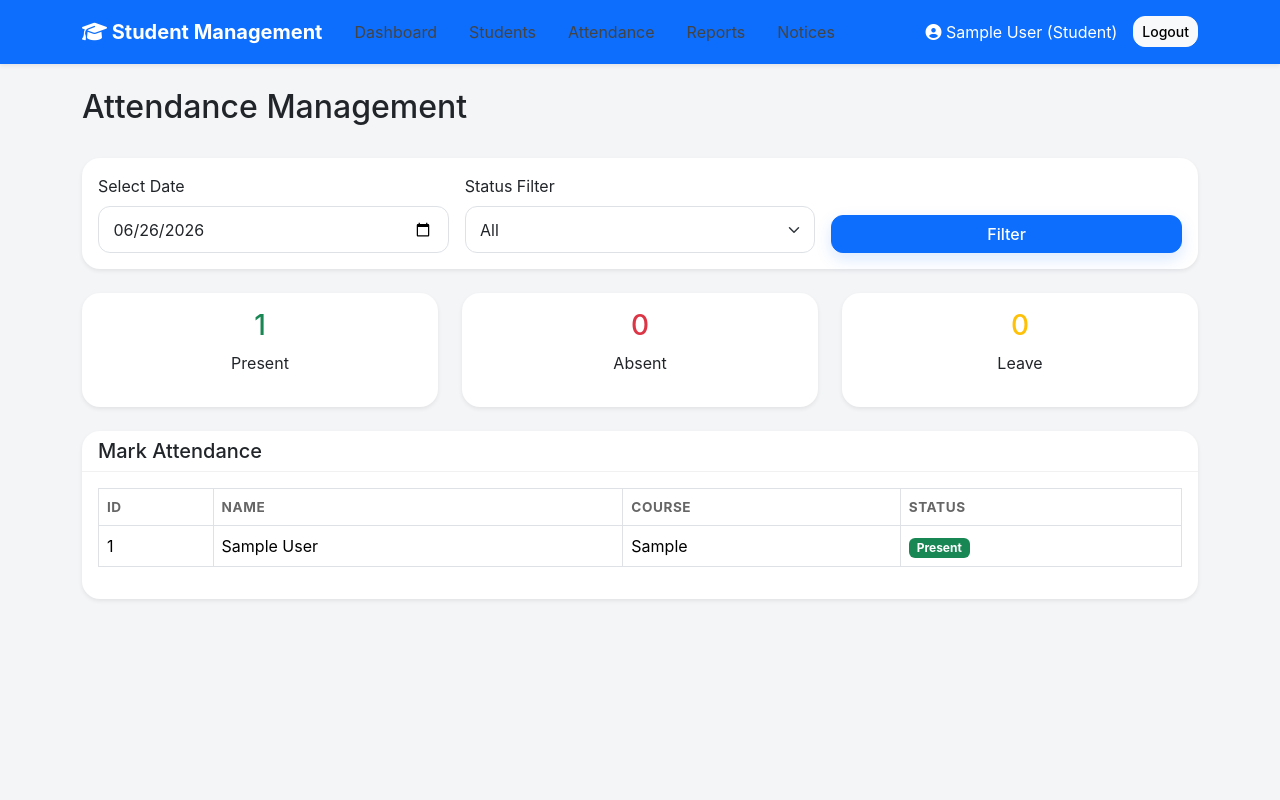
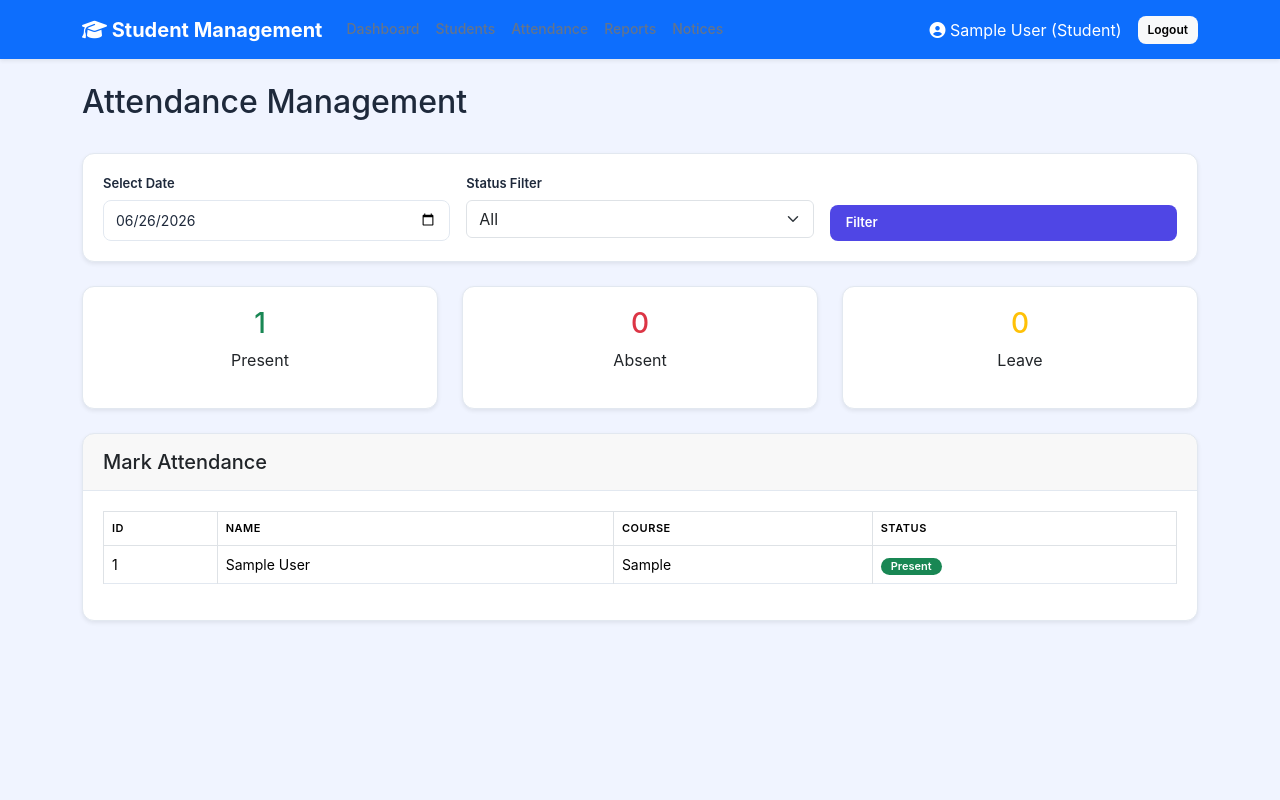
Before and after one commit to BurukalaManiReethika/student-management-system, a Flask app: page /attendance in a window 1280 px wide. Run offline with Flask 3, Linux system fonts and the light colour scheme; the visitor is signed in with stand-in values (Sample User, id 1); tables that the repository leaves empty hold one stand-in row (values such as "Sample post").

Commit message:
Update style.css

```diff
--- a/static/css/style.css
+++ b/static/css/style.css
@@ -1,274 +1,496 @@
-/* ── Layout ─────────────────────────────────────────────────────────── */
-body { background: #f4f5f7; font-family: -apple-system, BlinkMacSystemFont, 'Segoe UI', sans-serif; }
+/* ============================================
+   Student Management System - Enhanced CSS
+   Features: Dark Mode, Modern UI, Animations
+   ============================================ */
 
-#wrapper { height: 100vh; overflow: hidden; }
+:root {
+  --bg:          #f0f4ff;
+  --surface:     #ffffff;
+  --surface2:    #f8faff;
+  --border:      #e2e8f0;
+  --text:        #1e293b;
+  --text-muted:  #64748b;
+  --primary:     #4f46e5;
+  --primary-h:   #4338ca;
+  --success:     #10b981;
+  --danger:      #ef4444;
+  --warning:     #f59e0b;
+  --info:        #3b82f6;
+  --shadow:      0 1px 3px rgba(0,0,0,0.08), 0 4px 16px rgba(79,70,229,0.06);
+  --radius:      12px;
+  --radius-sm:   8px;
+  --transition:  0.2s ease;
+}
 
-/* ── Sidebar ─────────────────────────────────────────────────────────── */
-#sidebar {
-  width: 220px; min-width: 220px;
-  background: #fff;
-  border-right: 1px solid #e8e8e8;
-  display: flex; flex-direction: column;
-  height: 100vh; overflow-y: auto;
+/* ── Dark Mode ── */
+[data-theme="dark"] {
+  --bg:         #0f172a;
+  --surface:    #1e293b;
+  --surface2:   #243048;
+  --border:     #334155;
+  --text:       #e2e8f0;
+  --text-muted: #94a3b8;
+  --shadow:     0 1px 3px rgba(0,0,0,0.3), 0 4px 16px rgba(0,0,0,0.2);
+}
+
+* { box-sizing: border-box; margin: 0; padding: 0; }
+
+body {
+  font-family: 'Inter', -apple-system, BlinkMacSystemFont, sans-serif;
+  background: var(--bg);
+  color: var(--text);
+  transition: background var(--transition), color var(--transition);
+  min-height: 100vh;
+}
+
+/* ── Sidebar ── */
+.sidebar {
+  position: fixed;
+  top: 0; left: 0;
+  width: 240px;
+  height: 100vh;
+  background: var(--surface);
+  border-right: 1px solid var(--border);
+  display: flex;
+  flex-direction: column;
+  z-index: 100;
+  transition: background var(--transition), border-color var(--transition);
 }
 
 .sidebar-brand {
-  font-weight: 700;
-  font-size: 1.1rem;
-  padding: 1rem;
-  border-bottom: 1px solid #eee;
+  padding: 20px 24px;
+  border-bottom: 1px solid var(--border);
+  display: flex;
+  align-items: center;
+  gap: 10px;
+  text-decoration: none;
 }
 
-.sidebar-brand i { color: #0d6efd; }
+.sidebar-brand .brand-icon {
+  width: 36px; height: 36px;
+  background: linear-gradient(135deg, var(--primary), #7c3aed);
+  border-radius: 10px;
+  display: flex; align-items: center; justify-content: center;
+  color: white; font-size: 18px;
+}
+
+.sidebar-brand .brand-text {
+  font-size: 14px;
+  font-weight: 700;
+  color: var(--text);
+  line-height: 1.2;
+}
+
+.sidebar-brand .brand-sub {
+  font-size: 11px;
+  color: var(--text-muted);
+  font-weight: 400;
+}
+
+.sidebar-nav {
+  flex: 1;
+  padding: 16px 12px;
+  overflow-y: auto;
+}
+
+.nav-section-label {
+  font-size: 10px;
+  font-weight: 600;
+  text-transform: uppercase;
+  letter-spacing: 0.08em;
+  color: var(--text-muted);
+  padding: 8px 12px 4px;
+}
 
 .nav-link {
-  color: #444;
-  border-radius: 10px;
-  margin: .15rem .5rem;
-  padding: .6rem .75rem;
+  display: flex;
+  align-items: center;
+  gap: 10px;
+  padding: 10px 12px;
+  border-radius: var(--radius-sm);
+  color: var(--text-muted);
+  text-decoration: none;
+  font-size: 14px;
+  font-weight: 500;
+  transition: all var(--transition);
+  margin-bottom: 2px;
 }
 
-.nav-link:hover,
-.nav-link.active {
-  background: #eef4ff;
-  color: #0d6efd;
+.nav-link:hover {
+  background: var(--surface2);
+  color: var(--primary);
 }
 
-.nav-link i { width: 20px; }
+.nav-link.active {
+  background: rgba(79, 70, 229, 0.1);
+  color: var(--primary);
+  font-weight: 600;
+}
 
-/* ── Main ────────────────────────────────────────────────────────────── */
-#content {
-  flex: 1;
-  overflow-y: auto;
-  height: 100vh;
+[data-theme="dark"] .nav-link.active {
+  background: rgba(79, 70, 229, 0.2);
+}
+
+.nav-link i { width: 18px; text-align: center; font-size: 16px; }
+
+.sidebar-footer {
+  padding: 16px 12px;
+  border-top: 1px solid var(--border);
+}
+
+.user-card {
+  display: flex;
+  align-items: center;
+  gap: 10px;
+  padding: 10px 12px;
+  border-radius: var(--radius-sm);
+  background: var(--surface2);
+}
+
+.user-avatar {
+  width: 32px; height: 32px;
+  border-radius: 50%;
+  background: linear-gradient(135deg, var(--primary), #7c3aed);
+  display: flex; align-items: center; justify-content: center;
+  color: white; font-size: 13px; font-weight: 700;
+}
+
+.user-info { flex: 1; min-width: 0; }
+.user-name  { font-size: 13px; font-weight: 600; color: var(--text); white-space: nowrap; overflow: hidden; text-overflow: ellipsis; }
+.user-role  { font-size: 11px; color: var(--text-muted); text-transform: capitalize; }
+
+/* ── Main Content ── */
+.main-content {
+  margin-left: 240px;
+  min-height: 100vh;
 }
 
 .topbar {
-  background: #fff;
-  border-bottom: 1px solid #eee;
-  padding: .75rem 1rem;
+  height: 60px;
+  background: var(--surface);
+  border-bottom: 1px solid var(--border);
+  display: flex;
+  align-items: center;
+  justify-content: space-between;
+  padding: 0 24px;
+  position: sticky;
+  top: 0;
+  z-index: 50;
 }
 
-/* ── Cards ───────────────────────────────────────────────────────────── */
-.stat-card {
-  border: 0;
-  border-radius: 18px;
+.topbar-title {
+  font-size: 16px;
+  font-weight: 600;
+  color: var(--text);
+}
+
+.topbar-actions { display: flex; align-items: center; gap: 8px; }
+
+.page-body { padding: 24px; }
+
+/* ── Dark Mode Toggle ── */
+.dark-toggle {
+  width: 36px; height: 36px;
+  border-radius: 50%;
+  border: 1px solid var(--border);
+  background: var(--surface2);
+  color: var(--text-muted);
+  cursor: pointer;
+  display: flex; align-items: center; justify-content: center;
+  font-size: 16px;
+  transition: all var(--transition);
+}
+.dark-toggle:hover { color: var(--primary); border-color: var(--primary); }
+
+/* ── Cards ── */
+.card {
+  background: var(--surface);
+  border: 1px solid var(--border);
+  border-radius: var(--radius);
+  box-shadow: var(--shadow);
+  transition: background var(--transition), border-color var(--transition);
   overflow: hidden;
 }
 
-.stat-card .card-body {
-  padding: 1rem 1.2rem;
+.card-header {
+  padding: 16px 20px;
+  border-bottom: 1px solid var(--border);
+  display: flex;
+  align-items: center;
+  justify-content: space-between;
 }
 
-.stat-icon {
-  width: 52px;
-  height: 52px;
-  border-radius: 14px;
-  display: grid;
-  place-items: center;
-  font-size: 1.2rem;
+.card-title {
+  font-size: 15px;
+  font-weight: 600;
+  color: var(--text);
 }
 
-.bg-soft-primary { background: rgba(13,110,253,.12); color: #0d6efd; }
-.bg-soft-success { background: rgba(25,135,84,.12); color: #198754; }
-.bg-soft-warning { background: rgba(255,193,7,.18); color: #9a6b00; }
-.bg-soft-danger  { background: rgba(220,53,69,.12); color: #dc3545; }
+.card-body { padding: 20px; }
 
-.card {
-  border: 0;
-  border-radius: 18px;
+/* ── Stat Cards ── */
+.stat-grid {
+  display: grid;
+  grid-template-columns: repeat(auto-fit, minmax(180px, 1fr));
+  gap: 16px;
+  margin-bottom: 24px;
 }
 
-.card-header {
-  background: transparent;
-  border-bottom: 1px solid #f1f1f1;
+.stat-card {
+  background: var(--surface);
+  border: 1px solid var(--border);
+  border-radius: var(--radius);
+  padding: 20px;
+  box-shadow: var(--shadow);
+  display: flex;
+  align-items: center;
+  gap: 16px;
+  transition: transform 0.15s ease, box-shadow 0.15s ease;
+}
+
+.stat-card:hover { transform: translateY(-2px); box-shadow: 0 8px 24px rgba(79,70,229,0.12); }
+
+.stat-icon {
+  width: 48px; height: 48px;
+  border-radius: 12px;
+  display: flex; align-items: center; justify-content: center;
+  font-size: 22px;
+  flex-shrink: 0;
+}
+
+.stat-icon.blue   { background: rgba(79,70,229,0.1);  color: var(--primary); }
+.stat-icon.green  { background: rgba(16,185,129,0.1); color: var(--success); }
+.stat-icon.yellow { background: rgba(245,158,11,0.1); color: var(--warning); }
+.stat-icon.red    { background: rgba(239,68,68,0.1);  color: var(--danger);  }
+
+.stat-value { font-size: 28px; font-weight: 700; color: var(--text); line-height: 1; }
+.stat-label { font-size: 12px; color: var(--text-muted); margin-top: 4px; }
+
+/* ── Tables ── */
+.table-wrapper { overflow-x: auto; }
+
+table {
+  width: 100%;
+  border-collapse: collapse;
+  font-size: 14px;
+}
+
+thead th {
+  background: var(--surface2);
+  color: var(--text-muted);
+  font-size: 11px;
+  font-weight: 600;
+  text-transform: uppercase;
+  letter-spacing: 0.05em;
+  padding: 12px 16px;
+  text-align: left;
+  border-bottom: 1px solid var(--border);
+}
+
+tbody tr {
+  border-bottom: 1px solid var(--border);
+  transition: background var(--transition);
+}
+
+tbody tr:hover { background: var(--surface2); }
+tbody td { padding: 12px 16px; color: var(--text); vertical-align: middle; }
+
+/* ── Badges ── */
+.badge {
+  display: inline-flex;
+  align-items: center;
+  padding: 3px 10px;
+  border-radius: 20px;
+  font-size: 11px;
   font-weight: 600;
 }
 
-/* ── Tables ──────────────────────────────────────────────────────────── */
-.table {
-  vertical-align: middle;
+.badge-aplus  { background: rgba(16,185,129,0.12); color: #059669; }
+.badge-a      { background: rgba(59,130,246,0.12); color: #2563eb; }
+.badge-b      { background: rgba(79,70,229,0.12);  color: #4f46e5; }
+.badge-c      { background: rgba(245,158,11,0.12); color: #d97706; }
+.badge-d      { background: rgba(249,115,22,0.12); color: #ea580c; }
+.badge-f      { background: rgba(239,68,68,0.12);  color: #dc2626; }
+
+/* ── Buttons ── */
+.btn {
+  display: inline-flex;
+  align-items: center;
+  gap: 6px;
+  padding: 8px 16px;
+  border-radius: var(--radius-sm);
+  font-size: 13px;
+  font-weight: 600;
+  cursor: pointer;
+  border: none;
+  transition: all var(--transition);
+  text-decoration: none;
 }
 
-.table thead th {
-  font-size: .85rem;
-  text-transform: uppercase;
-  letter-spacing: .04em;
-  color: #666;
+.btn-primary  { background: var(--primary); color: white; }
+.btn-primary:hover { background: var(--primary-h); color: white; }
+.btn-success  { background: var(--success); color: white; }
+.btn-danger   { background: var(--danger);  color: white; }
+.btn-outline  { background: transparent; border: 1px solid var(--border); color: var(--text); }
+.btn-outline:hover { border-color: var(--primary); color: var(--primary); }
+.btn-sm { padding: 5px 10px; font-size: 12px; }
+
+/* ── Forms ── */
+.form-group { margin-bottom: 16px; }
+.form-label { display: block; font-size: 13px; font-weight: 600; color: var(--text); margin-bottom: 6px; }
+
+.form-control {
+  width: 100%;
+  padding: 9px 12px;
+  border: 1px solid var(--border);
+  border-radius: var(--radius-sm);
+  background: var(--surface);
+  color: var(--text);
+  font-size: 14px;
+  transition: border-color var(--transition), box-shadow var(--transition);
+  outline: none;
 }
 
-.table-hover tbody tr:hover {
-  background: #fafcff;
+.form-control:focus {
+  border-color: var(--primary);
+  box-shadow: 0 0 0 3px rgba(79,70,229,0.15);
 }
 
-/* ── Badges ──────────────────────────────────────────────────────────── */
-.badge-grade-Aplus { background: #198754; }
-.badge-grade-A { background: #20c997; }
-.badge-grade-B { background: #0d6efd; }
-.badge-grade-C { background: #ffc107; color: #111; }
-.badge-grade-D { background: #fd7e14; }
-.badge-grade-F { background: #dc3545; }
+.form-select { appearance: none; cursor: pointer; }
 
-/* ── Attendance Pills ───────────────────────────────────────────────── */
-.att-pill {
-  min-width: 34px;
-  text-align: center;
-  border-radius: 999px;
-  font-size: .8rem;
-  padding: .25rem .5rem;
+/* ── Alerts ── */
+.alert {
+  padding: 12px 16px;
+  border-radius: var(--radius-sm);
+  font-size: 14px;
+  margin-bottom: 16px;
+  border: 1px solid transparent;
+  display: flex;
+  align-items: center;
+  gap: 8px;
 }
 
-.att-P { background: #d1e7dd; color: #0f5132; }
-.att-A { background: #f8d7da; color: #842029; }
-.att-L { background: #fff3cd; color: #664d03; }
-/* ── Forms ───────────────────────────────────────────────────────────── */
-.form-control,
-.form-select {
-  border-radius: 12px;
-  border: 1px solid #dee2e6;
-  padding: .65rem .9rem;
+.alert-success { background: rgba(16,185,129,0.1); color: #065f46; border-color: rgba(16,185,129,0.3); }
+.alert-danger  { background: rgba(239,68,68,0.1);  color: #7f1d1d; border-color: rgba(239,68,68,0.3); }
+.alert-warning { background: rgba(245,158,11,0.1); color: #78350f; border-color: rgba(245,158,11,0.3); }
+.alert-info    { background: rgba(59,130,246,0.1); color: #1e3a5f; border-color: rgba(59,130,246,0.3); }
+
+[data-theme="dark"] .alert-success { color: #6ee7b7; }
+[data-theme="dark"] .alert-danger  { color: #fca5a5; }
+[data-theme="dark"] .alert-warning { color: #fcd34d; }
+[data-theme="dark"] .alert-info    { color: #93c5fd; }
+
+/* ── Charts ── */
+.chart-grid {
+  display: grid;
+  grid-template-columns: 1fr 1fr;
+  gap: 16px;
+  margin-bottom: 24px;
 }
 
-.form-control:focus,
-.form-select:focus {
-  border-color: #86b7fe;
-  box-shadow: 0 0 0 .15rem rgba(13,110,253,.15);
+.chart-container {
+  position: relative;
+  height: 260px;
 }
 
-/* ── Buttons ─────────────────────────────────────────────────────────── */
-.btn {
-  border-radius: 12px;
-  font-weight: 500;
-}
-
-.btn-primary {
-  box-shadow: 0 6px 16px rgba(13,110,253,.15);
-}
-
-.btn-success {
-  box-shadow: 0 6px 16px rgba(25,135,84,.15);
-}
-
-/* ── Dashboard Cards ─────────────────────────────────────────────────── */
-.dashboard-card {
-  transition: all .25s ease;
-}
-
-.dashboard-card:hover {
-  transform: translateY(-4px);
-  box-shadow: 0 10px 25px rgba(0,0,0,.08);
-}
-
-/* ── Notice Cards ────────────────────────────────────────────────────── */
-.notice-card {
-  border-left: 4px solid #0d6efd;
-}
-
-.notice-card.exam {
-  border-left-color: #dc3545;
-}
-
-.notice-card.event {
-  border-left-color: #198754;
-}
-
-.notice-card.announcement {
-  border-left-color: #fd7e14;
-}
-
-/* ── Progress Bars ───────────────────────────────────────────────────── */
-.progress {
-  height: 10px;
-  border-radius: 999px;
-  overflow: hidden;
-}
-
-.progress-bar {
-  border-radius: 999px;
-}
-
-/* ── Login Page ──────────────────────────────────────────────────────── */
-.login-wrapper {
+/* ── Login Page ── */
+.login-page {
   min-height: 100vh;
   display: flex;
   align-items: center;
   justify-content: center;
-  background: linear-gradient(
-    135deg,
-    #0d6efd,
-    #6ea8fe
-  );
+  background: linear-gradient(135deg, #667eea 0%, #764ba2 100%);
 }
 
 .login-card {
+  background: var(--surface);
+  border-radius: 20px;
+  padding: 40px;
   width: 100%;
-  max-width: 450px;
-  border-radius: 20px;
-  overflow: hidden;
+  max-width: 400px;
+  box-shadow: 0 20px 60px rgba(0,0,0,0.15);
 }
 
-/* ── Animations ──────────────────────────────────────────────────────── */
-.fade-in {
-  animation: fadeIn .4s ease-in-out;
+.login-logo {
+  text-align: center;
+  margin-bottom: 28px;
 }
 
-@keyframes fadeIn {
-  from {
-    opacity: 0;
-    transform: translateY(12px);
-  }
-  to {
-    opacity: 1;
-    transform: translateY(0);
-  }
+.login-logo .logo-icon {
+  width: 64px; height: 64px;
+  background: linear-gradient(135deg, var(--primary), #7c3aed);
+  border-radius: 18px;
+  display: inline-flex; align-items: center; justify-content: center;
+  font-size: 30px;
+  color: white;
+  margin-bottom: 12px;
 }
 
-/* ── Responsive ─────────────────────────────────────────────────────── */
-@media (max-width: 992px) {
+.login-logo h1 { font-size: 20px; font-weight: 700; color: var(--text); }
+.login-logo p  { font-size: 13px; color: var(--text-muted); }
 
-  #sidebar {
-    width: 100%;
-    min-width: 100%;
-    height: auto;
-  }
+/* ── Attendance Status Buttons ── */
+.att-btn-group { display: flex; gap: 4px; }
+.att-btn {
+  padding: 4px 12px;
+  border-radius: 6px;
+  border: 1.5px solid var(--border);
+  background: transparent;
+  color: var(--text-muted);
+  font-size: 12px; font-weight: 600;
+  cursor: pointer;
+  transition: all var(--transition);
+}
+.att-btn.P.active, .att-btn.P:hover { background: rgba(16,185,129,0.15); color: #059669; border-color: #059669; }
+.att-btn.A.active, .att-btn.A:hover { background: rgba(239,68,68,0.15);  color: #dc2626; border-color: #dc2626; }
+.att-btn.L.active, .att-btn.L:hover { background: rgba(245,158,11,0.15); color: #d97706; border-color: #d97706; }
 
-  #content {
-    height: auto;
-  }
-
-  .table-responsive {
-    font-size: .9rem;
-  }
+/* ── PDF Print Styles ── */
+@media print {
+  .sidebar, .topbar, .no-print { display: none !important; }
+  .main-content { margin-left: 0 !important; }
+  body { background: white; color: black; }
+  .card { box-shadow: none; border: 1px solid #ddd; }
 }
 
+/* ── Responsive ── */
 @media (max-width: 768px) {
-
-  .dashboard-card {
-    margin-bottom: 1rem;
-  }
-
-  .card-body {
-    padding: 1rem;
-  }
-
-  .btn {
-    width: 100%;
-  }
+  .sidebar { transform: translateX(-100%); transition: transform 0.3s ease; }
+  .sidebar.open { transform: translateX(0); }
+  .main-content { margin-left: 0; }
+  .chart-grid { grid-template-columns: 1fr; }
+  .stat-grid   { grid-template-columns: 1fr 1fr; }
 }
 
-/* ── Utility Classes ─────────────────────────────────────────────────── */
-.shadow-soft {
-  box-shadow: 0 8px 24px rgba(0,0,0,.06);
+/* ── Animations ── */
+@keyframes fadeIn {
+  from { opacity: 0; transform: translateY(8px); }
+  to   { opacity: 1; transform: translateY(0); }
+}
+.fade-in { animation: fadeIn 0.3s ease forwards; }
+
+/* ── Search Bar ── */
+.search-bar {
+  display: flex;
+  gap: 8px;
+  align-items: center;
+  flex-wrap: wrap;
 }
 
-.rounded-xl {
-  border-radius: 18px;
+.search-input-wrapper {
+  position: relative;
+  flex: 1;
+  min-width: 200px;
 }
+.search-input-wrapper i {
+  position: absolute;
+  left: 10px; top: 50%;
+  transform: translateY(-50%);
+  color: var(--text-muted);
+  font-size: 14px;
+}
+.search-input-wrapper input { padding-left: 32px; }
 
-.text-small {
-  font-size: .875rem;
-}
-
-.cursor-pointer {
-  cursor: pointer;
-}
+/* ── Progress Bar ── */
+.progress-bar-wrap { background: var(--surface2); border-radius: 99px; height: 8px; overflow: hidden; }
+.progress-bar-fill { height: 100%; border-radius: 99px; background: linear-gradient(90deg, var(--primary), #7c3aed); transition: width 0.5s ease; }
```
